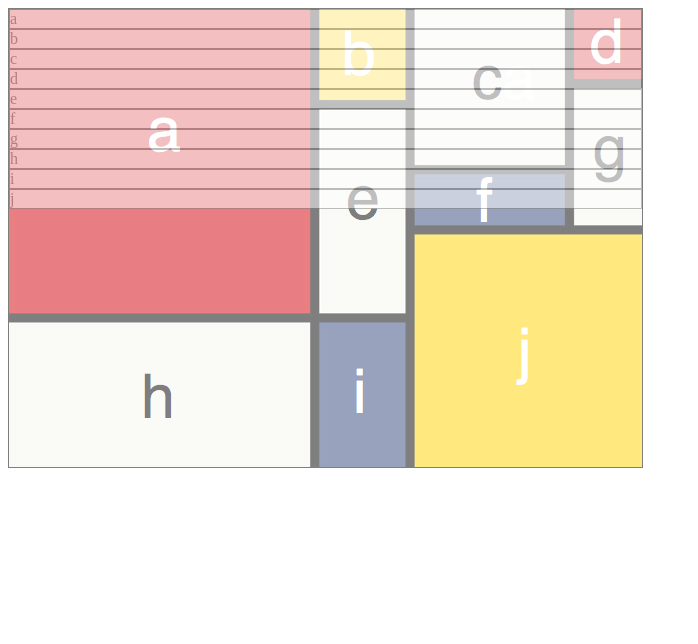
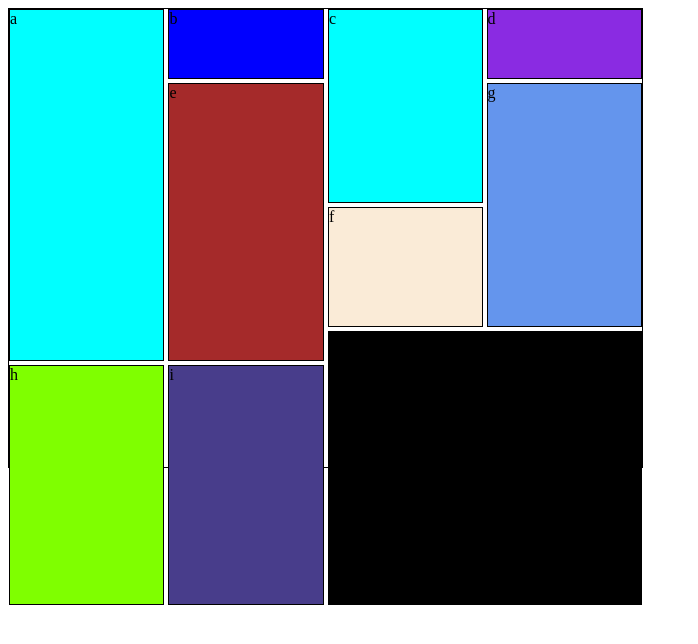
Before and after one commit to hareom284/Courses, a PHP site: page /youtryit.html in a window 1280 px wide. Shown: the top 644 px of the page, without its empty margins (0-698 px from the left). Run offline with PHP 8.4, Linux system fonts and the light colour scheme.

Commit message:
Change some code

```diff
--- a/Responsive_Website/fem-layout/day-2-grid/10-mondrian-you-try-it/begin/youtryit.css
+++ b/Responsive_Website/fem-layout/day-2-grid/10-mondrian-you-try-it/begin/youtryit.css
@@ -2,41 +2,65 @@
 .wrapper {
   width: 633px;
   height: 458px;
-  background: url(mondrian2.png) no-repeat;
+  /* background: url(mondrian2.png) no-repeat; */
+  display: grid;
+  grid-gap: 4px 4px;
+  grid-template-columns:300px 40x 70px 30px;
+  grid-template-rows:70px 120px 120px 30px 240px 120px ;
 
 }
 div {
 	border: 1px solid black;
 	background-color: white;
-	opacity: 0.5;
+	/* opacity: 0.5; */
 }
 .a {
-
+   grid-row:1/5 ;
+   grid-column:1/2 ;
+   background-color: aqua;
 }
 .b {
-
+   grid-row:1/2 ;
+   grid-column:2/3 ;
+   background-color: blue;
 }
 .c {
-
+   grid-row:1/3 ;
+   grid-column:3/4 ;
+   background-color: aqua;
 }
 .d {
-
+   grid-row:1/2 ;
+   grid-column:4/5 ;
+   background-color: blueviolet;
 }
 .e {
-
+   grid-row:2/5;
+   grid-column:2/3;
+   background-color: brown;
 }
 .f {
-
+   grid-row:3/4 ;
+   grid-column:3/4 ;
+   background-color: antiquewhite;
 }
 .g {
-
+	 grid-row:2/4;
+   grid-column:4/5 ;
+   background-color: cornflowerblue;
 }
 .h {
-
+	 grid-row:5/6;
+   grid-column:1/2 ;
+   background-color: chartreuse;
 }
 .i {
-
+	 grid-row:5/6 ;
+   grid-column:2/3 ;
+   background-color: darkslateblue;
 }
 .j {
-
+	 grid-row:4/6 ;
+   grid-column:3/5 ;
+   background-color: black;
 }
```
Also changed, not shown: Responsive_Website/fem-layout/day-2-grid/09-mondrian-painting-demo/begin/painting.css (+22 -13 lines).
